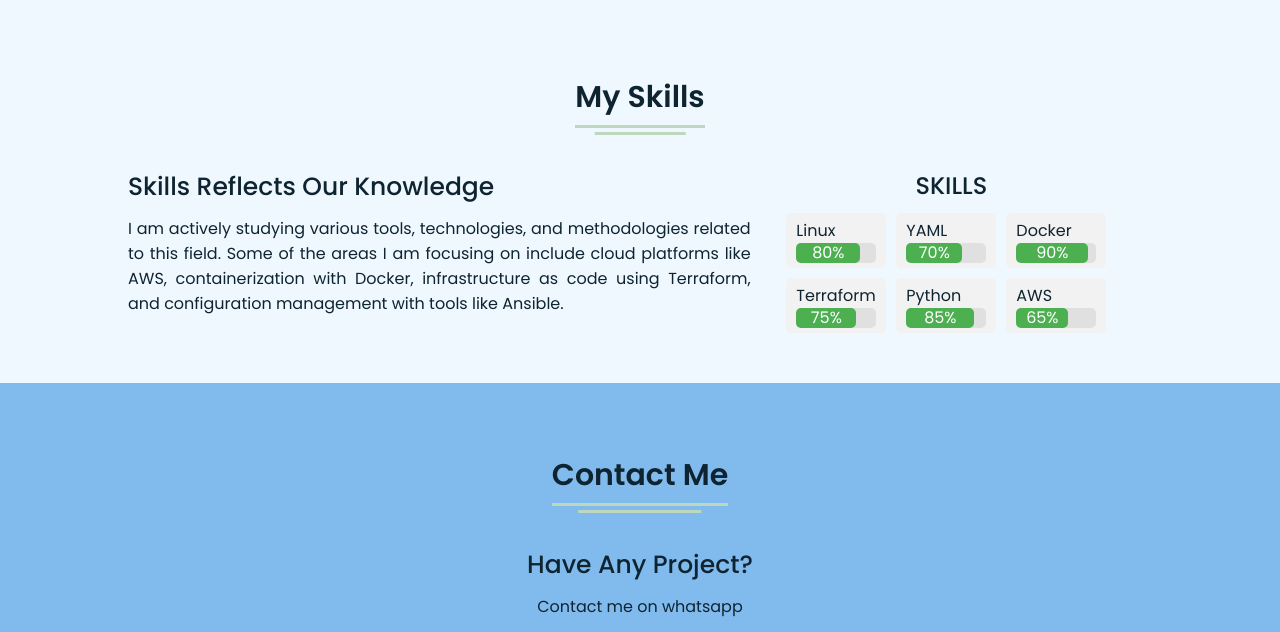
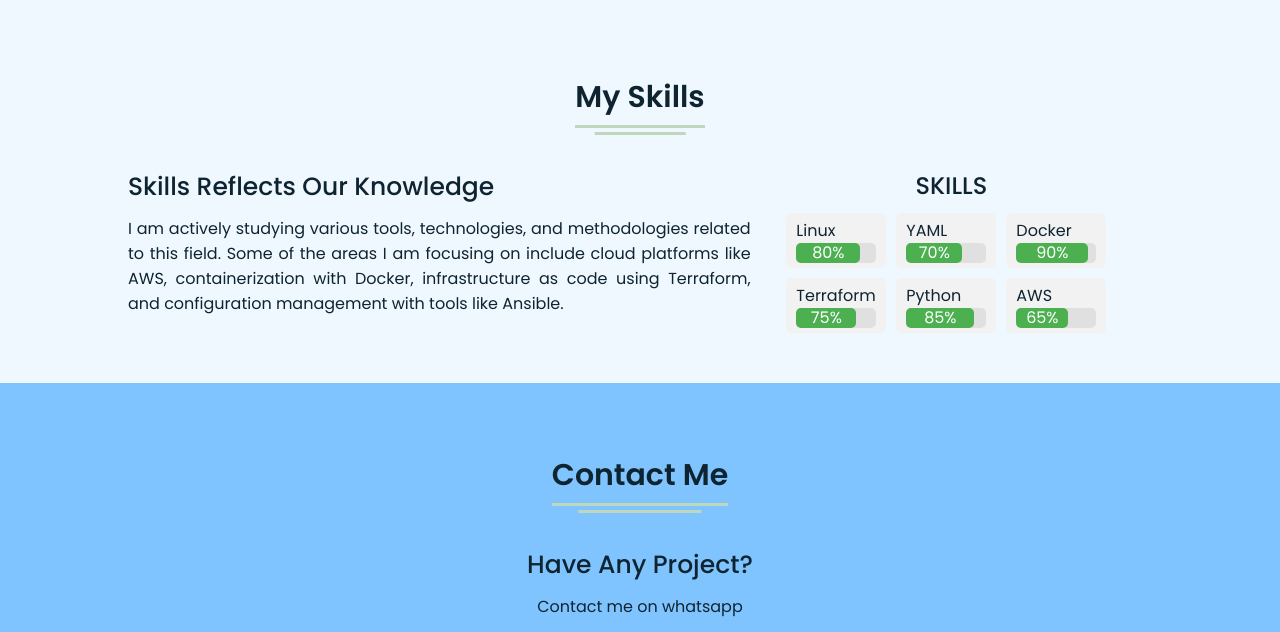
Before and after one commit to vsriaravindan/vsriaravindan.github.io, a plain HTML site: page index.html in a window 1280 px wide. Shown: the part 1345-1977 px from the top of the page. Drawn offline with nearby package versions, Linux system fonts and the light colour scheme.

Commit message:
Update style.css
updated UI

```diff
--- a/style.css
+++ b/style.css
@@ -418,7 +418,7 @@ section .button button:hover {
 
 /* Contact Me CSS */
 .contact {
-  background: #81bbed;
+  background: #1894ff8c;
 }
 .contact .content {
   margin: 0 auto;
```
